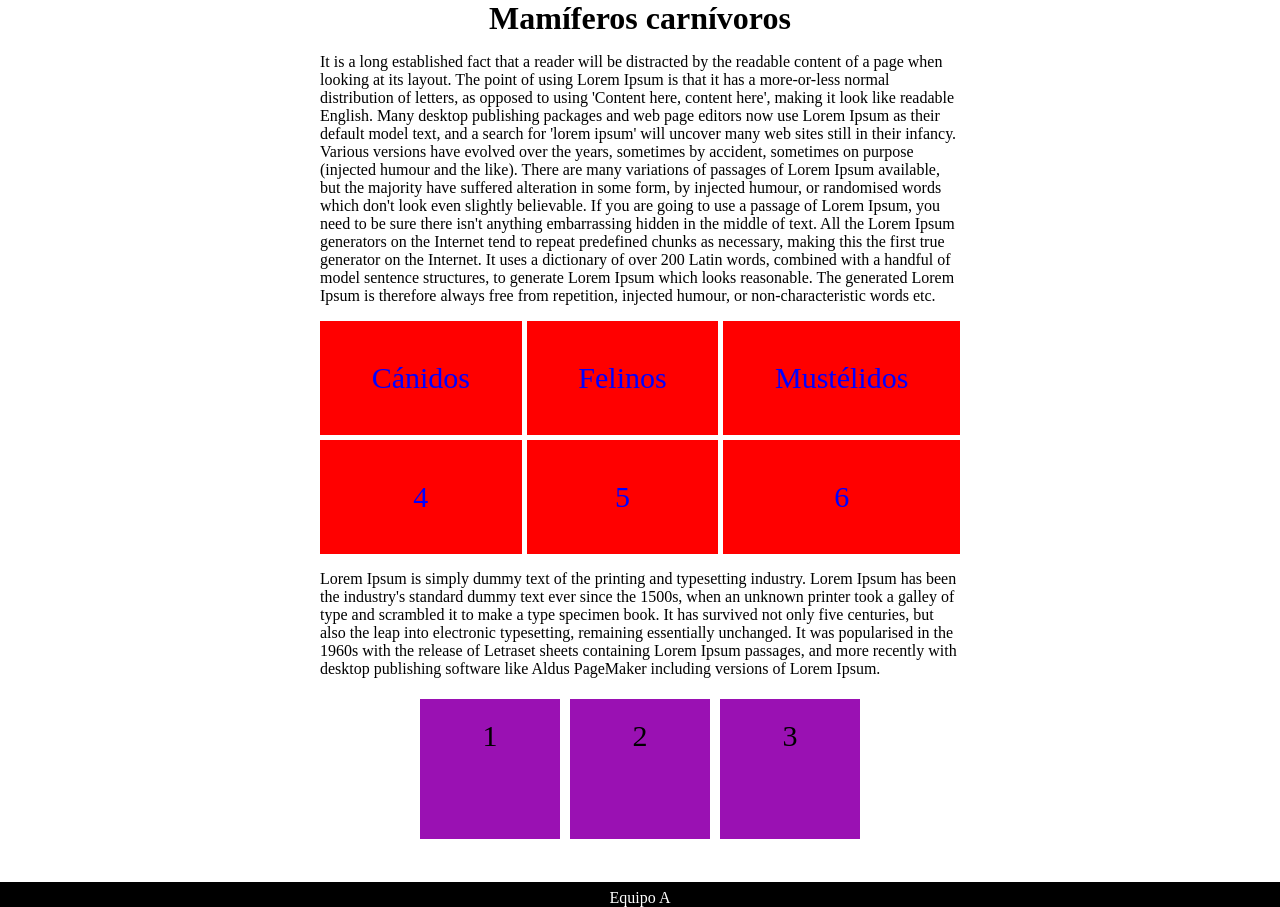
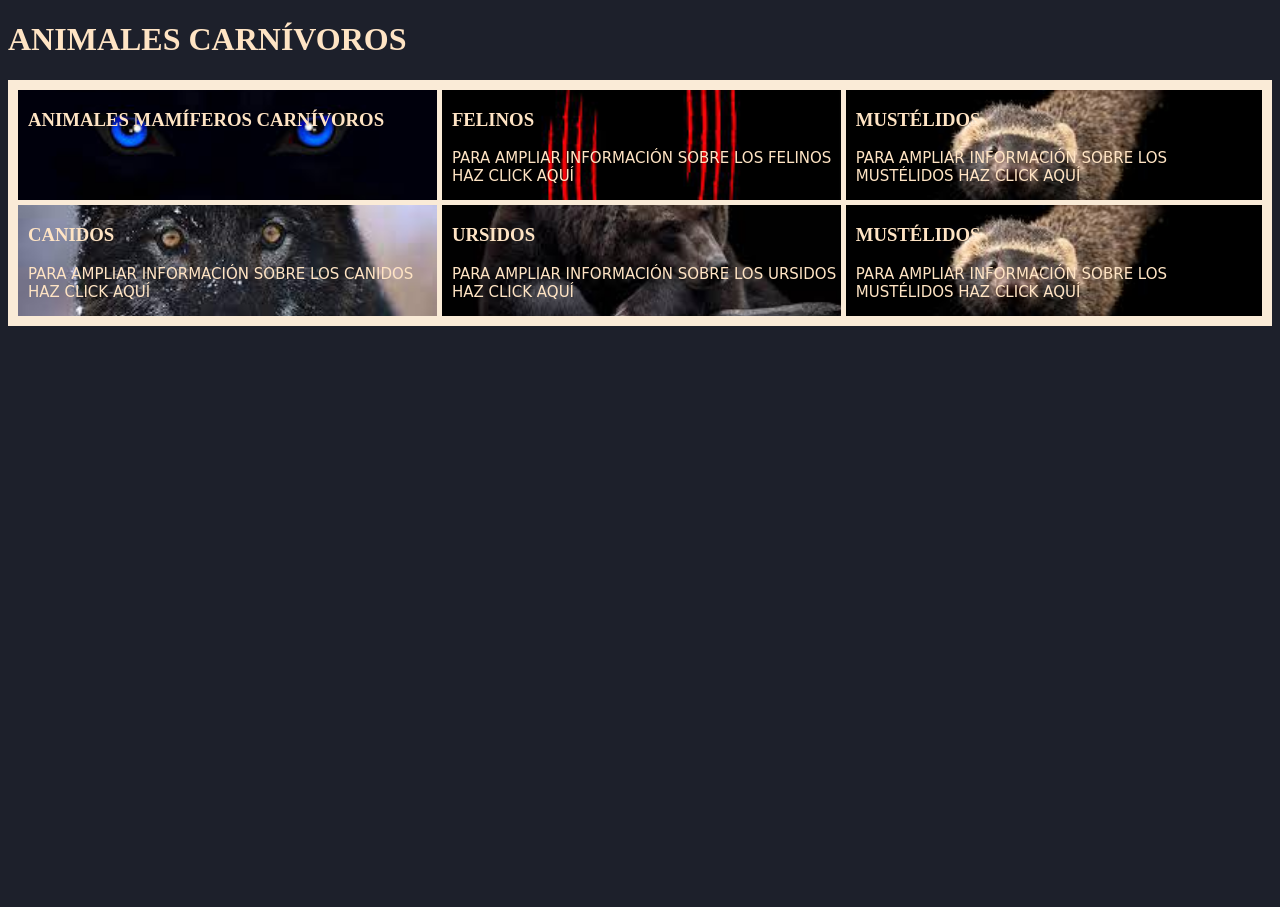
Before and after one commit to RealGungan/Felix-02, a plain HTML site: page index.html in a window 1280 px wide. After the commit the page ends 800 px from the top, so only its background shows below. Drawn offline with Linux system fonts and the light colour scheme; a web font is replaced by a local one.

Commit message:
actualizacion

```diff
--- a/css/index.css
+++ /dev/null
@@ -1,133 +0,0 @@
-.grid-container {
-  display: grid;
-  grid-template-columns: auto auto auto;
-  width: auto;
-  grid-gap: 5px;
-  width: 50%;
-  margin: 0 auto;
-}
-
-.grid-container>div {
-  background-color: red;
-  text-align: center;
-  padding: 40px 0;
-  font-size: 30px;
-}
-
-.primer-parrafo {
-  max-width: 50%;
-  margin: 0 auto;
-}
-
-h1 {
-  text-align: center;
-  margin: 0 auto;
-  width: 50%;
-}
-
-.flex-container {
-  width: auto;
-  display: flex;
-  flex-direction: row;
-  margin: 0 auto;
-  justify-content: center;
-
-}
-
-.flex-container>div {
-  background-color: rgb(154, 17, 179);
-  text-align: center;
-  /* padding: 40px 0; */
-  font-size: 30px;
-  width: 100px;
-  height: 100px;
-  margin: 5px;
-  padding: 20px;
-}
-
-body {
-  margin: 0 auto;
-}
-
-.footer-p {
-  padding-top: 0.5%;
-  margin: 0 auto;
-}
-
-.footer {
-  background-color: black;
-  color: white;
-  text-align: center;
-  width: 100%;
-  height: 5%;
-  margin-top: 0px;
-  position: fixed;
-  bottom: 0;
-}
-
-/* 6 filas, 1 columna */
-/* ----------- 0 - 600px ----------- */
-@media screen and (max-width: 600px) {
-  .grid-container {
-    display: grid;
-    grid-template-columns: auto;
-    grid-template-rows: auto;
-    width: auto;
-    grid-gap: 5px;
-    width: 50%;
-    margin: 0 auto;
-    color: blue;
-  }
-
-  .flex-container {
-    flex-direction: column;
-    justify-content: center;
-    align-items: center;
-  }
-
-  .footer {
-    position: relative;
-    margin-top: 3%;
-  }
-}
-
-/* 3 filas, 2 columnas */
-/* ----------- 601 - 1200px ----------- */
-@media screen and (min-width: 601px) and (max-width: 1200px) {
-  .grid-container {
-    display: grid;
-    grid-template-columns: auto auto;
-    grid-template-rows: auto auto auto;
-    width: auto;
-    grid-gap: 5px;
-    width: 50%;
-    margin: 0 auto;
-    color: blue;
-  }
-
-  /* a partir de 964 hasta 1600 en adelante el footer no se coloca a pie de pagina*/
-  .footer {
-    position: relative;
-    margin-top: 3%;
-  }
-}
-
-/*2 filas,3 columnas*/
-/* ----------- 1200x ----------- */
-@media screen and (min-width: 1200px) {
-  .grid-container {
-    display: grid;
-    grid-template-columns: auto auto auto;
-    grid-template-rows: auto auto;
-    width: auto;
-    grid-gap: 5px;
-    width: 50%;
-    margin: 0 auto;
-    color: blue;
-  }
-
-  .footer {
-    position: relative;
-    margin-top: 3%;
-  }
-}
--- /dev/null
+++ b/estilos.css
@@ -0,0 +1,107 @@
+
+body {
+	background: #1D202B;
+	color: bisque;
+
+}
+
+.contenedor {
+	height: 90%;
+
+
+}
+.caja {
+
+	background-size: cover; /*para que no se repita la foto, que cubra todo el fondo*/
+	background-position: center center;
+
+}
+
+p{
+	text-transform:uppercase;
+	color: bisque;
+	font-family: 'Rubik Dirt', cursive;
+	font-size: 15px;
+
+}
+
+.contenedor-grid {
+background-color: antiquewhite;
+
+display: grid;
+grid-template-columns: 1fr;
+grid-template-rows: repeat(6,1fr);
+justify-content: center;
+gap: 10px;
+padding: 10px;
+text-transform:uppercase;
+opacity: 1;
+
+}
+
+.textos{
+	margin-left: 10px;
+	color: bisque;
+
+
+}
+
+.piramide{
+
+	background-color: antiquewhite;
+
+	border-radius: 10px;
+    padding: 10px;
+	width: 400%px;
+	height: 400px;
+	background-size: cover;
+	background-position: center center;
+
+
+}
+
+@media screen and (min-width: 1200px) {
+
+.contenedor{
+	height: 90%;
+}
+
+	.contenedor-grid  {
+	  display: grid;
+	  grid-template-columns: auto auto auto;
+	  grid-template-rows: auto auto;
+	  grid-gap: 5px;
+
+
+	}
+
+
+  }
+
+@media screen and (min-width: 601px) and (max-width: 1200px) {
+	.contenedor-grid {
+	  display: grid;
+	  grid-template-columns: auto auto;
+	  grid-template-rows: auto auto auto;
+	  grid-gap: 5px;
+	  margin: 0 auto;
+
+	}
+	.contenedor{
+		height: 90%;
+	}
+  }
+
+@media screen and (max-width: 600px) {
+	.contenedor-grid {
+		display: grid;
+		grid-template-columns: 1fr;
+		grid-template-rows: repeat(6,1fr);
+		justify-content: center;
+		gap: 10px;
+		padding: 10px;
+
+
+
+	}
+}
--- a/index.html
+++ b/index.html
@@ -1,79 +1,61 @@
-<!doctype html>
-<html lang="es">
+<!DOCTYPE html>
+<html lang="en">
+<head>
+	<title>Felix Reto2</title>
+	<meta charset="UTF-8">
+	<meta http-equiv="X-UA-Compatible" content="IE=edge">
+	<meta name="viewport" content="width=device-width, initial-scale=1.0">
+	<link rel="preconnect" href="https://fonts.googleapis.com">
+    <link rel="preconnect" href="https://fonts.gstatic.com" crossorigin>
+    <link href="https://fonts.googleapis.com/css2?family=Rubik+Dirt&display=swap" rel="stylesheet">
+	<link rel="stylesheet" href="estilos.css">
 
-<head>
-    <title>Mamíferos carnívoros</title>
-    <meta charset="utf-8" />
-    <meta name="author" content="tu nombre" />
-    <link href="css/index.css" rel="stylesheet" type="text/css" />
 	<script type="text/javascript">
 
 	</script>
-    <style type="text/css">
-
-    </style>
 </head>
-
 <body>
 
-    <h1>Mamíferos carnívoros</h1>
-    <header>
-
-    </header>
-    <nav>
-
-    </nav>
-    <main>
-        <section>
-
-            <div class="primer-parrafo">
-                <p>It is a long established fact that a reader will be distracted by the readable content of a page when looking at its layout. The point of using Lorem Ipsum is that it has a more-or-less normal distribution of letters, as opposed to using 'Content here, content here', making it look like readable English. Many desktop publishing packages and web page editors now use Lorem Ipsum as their default model text, and a search for 'lorem ipsum' will uncover many web sites still in their infancy. Various versions have evolved over the years, sometimes by accident, sometimes on purpose (injected humour and the like).
-                    There are many variations of passages of Lorem Ipsum available, but the majority have suffered alteration in some form, by injected humour, or randomised words which don't look even slightly believable. If you are going to use a passage of Lorem Ipsum, you need to be sure there isn't anything embarrassing hidden in the middle of text. All the Lorem Ipsum generators on the Internet tend to repeat predefined chunks as necessary, making this the first true generator on the Internet. It uses a dictionary of over 200 Latin words, combined with a handful of model sentence structures, to generate Lorem Ipsum which looks reasonable. The generated Lorem Ipsum is therefore always free from repetition, injected humour, or non-characteristic words etc.
-                </p>
+	<h1>ANIMALES CARNÍVOROS</h1>
+	<div class="contenedor">
+		<div class="contenedor-grid">
+			<div class="caja" style="background-image: url('./img/canido.jfif">
+				<div class="textos">
+					<h3>Animales mamíferos carnívoros</h3>
+					<p></p>
 				</div>
-
-        </section>
-        <section class="section-tipos">
-
-            <div class="grid-container">
-                <div class="item1">Cánidos</div>
-                <div class="item2">Felinos</div>
-                <div class="item3">Mustélidos</div>
-                <div class="item4">4</div>
-                <div class="item5">5</div>
-                <div class="item6">6</div>
 			</div>
-
-        </section>
-        <section>
-
-            <div class="primer-parrafo">
-                <p>Lorem Ipsum is simply dummy text of the printing and typesetting industry. Lorem Ipsum has been the industry's standard dummy text ever since the 1500s, when an unknown printer took a galley of type and scrambled it to make a type specimen book. It has survived not only five centuries, but also the leap into electronic typesetting, remaining essentially unchanged. It was popularised in the 1960s with the release of Letraset sheets containing Lorem Ipsum passages, and more recently with desktop publishing software like Aldus PageMaker including versions of Lorem Ipsum.</p>
+			<div class="caja" style="background-image: url('./img/felino.jfif')">
+				<div class="textos">
+					<h3>Felinos</h3>
+					<p>para ampliar información sobre los felinos haz click aquí</p>
 				</div>
-
-        </section>
-
-        <section class="section-tipos">
-
-            <div class="flex-container">
-                <div class="flex">1</div>
-                <div class="flex">2</div>
-                <div class="flex">3</div>
-
 			</div>
-
-        </section>
-
-
-    </main>
-    <footer>
-        <div class="footer">
-            <p class="footer-p">Equipo A</p>
-
+			<div class="caja" style="background-image: url('./img/mustelido.jfif')">
+				<div class="textos">
+					<h3>Mustélidos</h3>
+					<p>para ampliar información sobre los mustélidos haz click aquí</p>
 				</div>
-    </footer>
-    <aside>
-    </aside>
+			</div>
+			<div class="caja" style="background-image: url('./img/descarga.jpg">
+				<div class="textos">
+					<h3>Canidos</h3>
+					<p>para ampliar información sobre los canidos haz click aquí</p>
+				</div>
+			</div>
+			<div class="caja" style="background-image: url('./img/ursido.jfif')">
+				<div class="textos">
+					<h3>Ursidos</h3>
+					<p>para ampliar información sobre los ursidos haz click aquí</p>
+				</div>
+			</div>
+			<div class="caja" style="background-image: url('./img/mustelido.jfif')">
+				<div class="textos">
+					<h3>Mustélidos</h3>
+					<p>para ampliar información sobre los mustélidos haz click aquí</p>
+				</div>
+			</div>
+		</div>
+	</div>
 </body>
-
 </html>
```
Also changed, not shown: img/canido.jfif (added), img/canido.jpg (deleted), img/descarga.jpg (added), img/felino.jfif (added), img/images.png (added), img/lineal.jfif (added), img/mustelido.jfif (added), img/nivel-trofico.jpg.webp (added), img/piramide-trofica-y-ecologica.jpg (added), img/piramide.jfif (added), img/ursido.jfif (added). Lines whose indentation alone changed are shown as unchanged.
